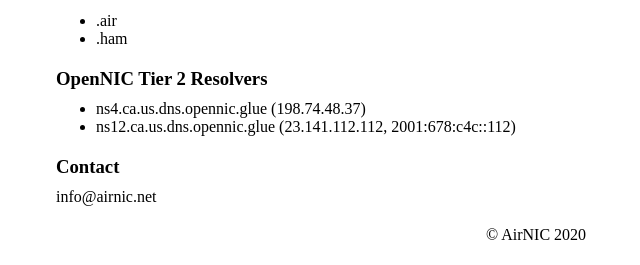
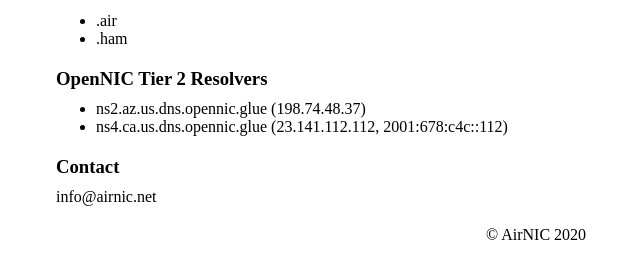
Before and after one commit to airgapper/airnic, a Flask app: page / in a window 1280 px wide. Shown: the part 535-800 px from the top of the page, without its empty margins (104-744 px from the left). Run offline with Flask 2, Linux system fonts and the light colour scheme; some web fonts are replaced.

Commit message:
fix nameservers on index

```diff
--- a/templates/index.html
+++ b/templates/index.html
@@ -73,8 +73,8 @@
 
     <h3>OpenNIC Tier 2 Resolvers</h3>
     <ul>
-        <li>ns4.ca.us.dns.opennic.glue (198.74.48.37)</li>
-        <li>ns12.ca.us.dns.opennic.glue (23.141.112.112, 2001:678:c4c::112)</li>
+        <li>ns2.az.us.dns.opennic.glue (198.74.48.37)</li>
+        <li>ns4.ca.us.dns.opennic.glue (23.141.112.112, 2001:678:c4c::112)</li>
     </ul>
 
     <h3>Contact</h3>
```
